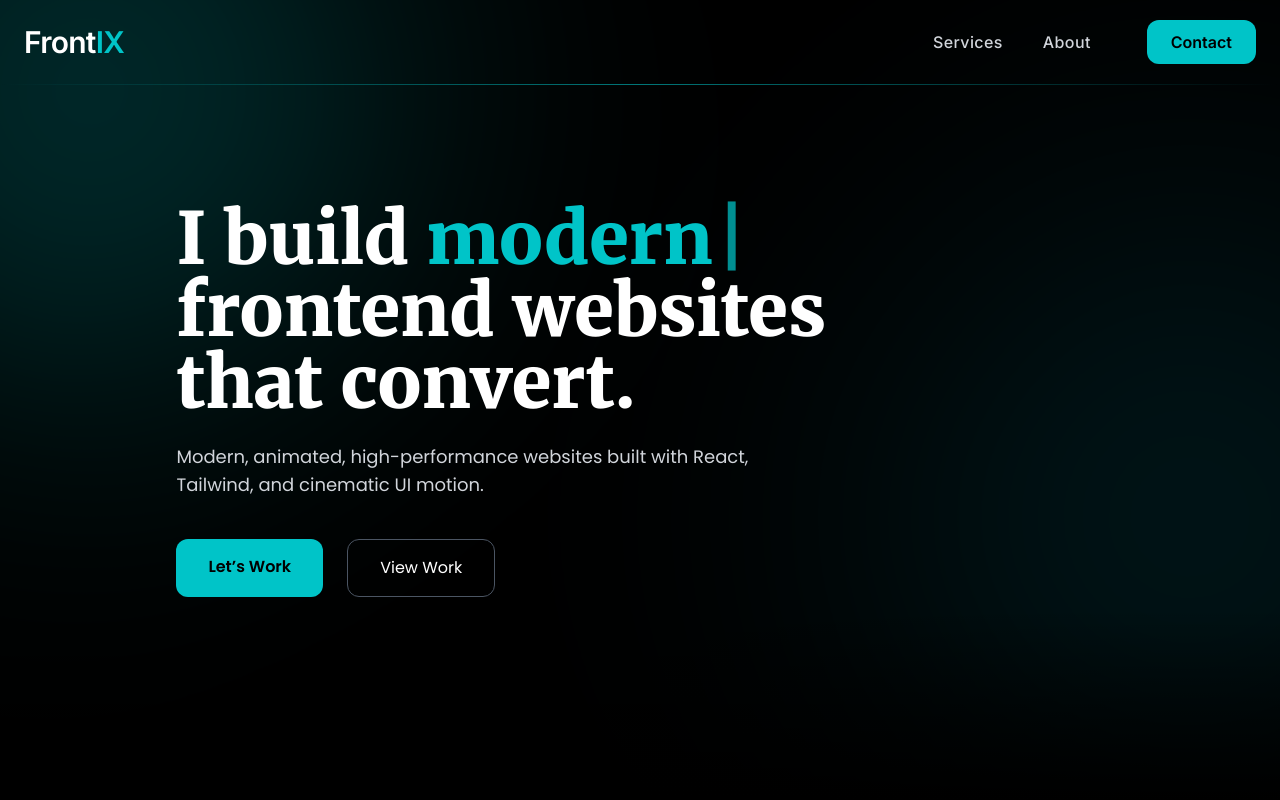
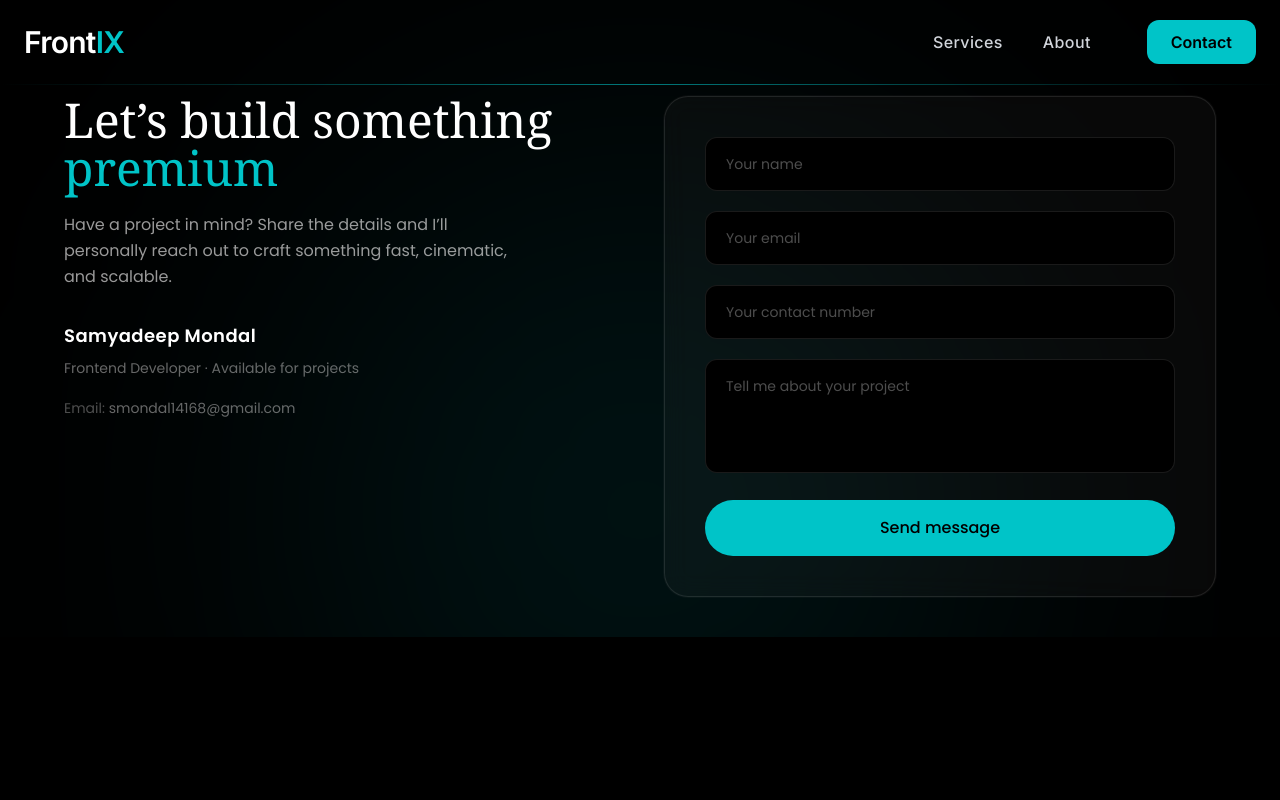
Before and after one commit to hunter789948/frontix-portfolio, a React (Vite) app: page /contact in a window 1280 px wide. Shown: the top 800 px of the page. Built offline with nearby package versions, Linux system fonts and the light colour scheme.

Commit message:
feat: polish contact section and layout

```diff
--- a/package.json
+++ b/package.json
@@ -15,7 +15,8 @@
     "gsap": "^3.14.2",
     "react": "^19.2.0",
     "react-dom": "^19.2.0",
-    "react-icons": "^5.5.0"
+    "react-icons": "^5.5.0",
+    "react-router-dom": "^7.12.0"
   },
   "devDependencies": {
     "@eslint/js": "^9.39.1",
--- a/src/App.jsx
+++ b/src/App.jsx
@@ -1,21 +1,42 @@
+import { BrowserRouter, Routes, Route } from "react-router-dom";
+
 import Navbar from "./components/Navbar";
+import Footer from "./components/Footer";
+
 import Hero from "./sections/Hero";
 import Services from "./components/Services";
 import CaseStudies from "./sections/CaseStudies";
 import CTA from "./sections/CTA";
-import Contact from "./sections/Contact";
-import Footer from "./components/Footer";
+
+import ContactPage from "./pages/ContactPage";
 
 export default function App() {
   return (
+    <BrowserRouter>
       <div className="bg-black text-white">
         <Navbar />
+
+        <Routes>
+          {/* Home page */}
+          <Route
+            path="/"
+            element={
+              <>
                 <Hero />
                 <Services />
                 <CaseStudies />
                 <CTA />
-      <Contact />
+              </>
+            }
+          />
+
+          {/* Contact page */}
+          <Route path="/contact" element={<ContactPage />} />
+        </Routes>
+
+        {/* Footer always visible */}
         <Footer />
       </div>
+    </BrowserRouter>
   );
 }
--- a/src/components/Navbar.jsx
+++ b/src/components/Navbar.jsx
@@ -20,8 +20,6 @@ export default function Navbar() {
       className="relative group text-base font-medium tracking-wide text-gray-300 hover:text-white transition"
     >
       {children}
-
-      {/* Underline only on hover */}
       <span className="absolute left-0 -bottom-1 h-[2px] w-full bg-[#00C4C8] scale-x-0 origin-left transition-transform duration-300 group-hover:scale-x-100" />
     </a>
   );
@@ -43,7 +41,7 @@ export default function Navbar() {
 
           {/* Logo */}
           <a
-            href="#top"
+            href="/"
             className="text-2xl md:text-3xl font-bold tracking-tight text-white"
           >
             Front<span className="text-[#00C4C8]">IX</span>
@@ -51,12 +49,12 @@ export default function Navbar() {
 
           {/* Desktop Links */}
           <div className="hidden md:flex items-center gap-10">
-            <NavLink href="#services">Services</NavLink>
-            <NavLink href="#work">About</NavLink>
+            <NavLink href="/#services">Services</NavLink>
+            <NavLink href="/#work">About</NavLink>
 
-            {/* Contact button */}
+            {/* Contact button → CTA */}
             <a
-              href="#contact"
+              href="/#cta"
               className="ml-4 px-6 py-2.5 rounded-xl bg-[#00C4C8] text-black font-semibold text-base hover:opacity-90 transition"
             >
               Contact
@@ -94,7 +92,7 @@ export default function Navbar() {
             className="fixed inset-0 z-40 bg-black flex flex-col items-center justify-center gap-10 text-4xl font-nav"
           >
             <a
-              href="#services"
+              href="/#services"
               onClick={() => setOpen(false)}
               className="text-white hover:text-[#00C4C8]"
             >
@@ -102,7 +100,7 @@ export default function Navbar() {
             </a>
 
             <a
-              href="#work"
+              href="/#work"
               onClick={() => setOpen(false)}
               className="text-white hover:text-[#00C4C8]"
             >
@@ -110,7 +108,7 @@ export default function Navbar() {
             </a>
 
             <a
-              href="#contact"
+              href="/#cta"
               onClick={() => setOpen(false)}
               className="text-[#00C4C8] font-semibold"
             >
--- /dev/null
+++ b/src/pages/ContactPage.jsx
@@ -0,0 +1,9 @@
+import Contact from "../sections/Contact";
+
+export default function ContactPage() {
+  return (
+    <div className="bg-black min-h-screen text-white">
+      <Contact />
+    </div>
+  );
+}
--- a/src/sections/CTA.jsx
+++ b/src/sections/CTA.jsx
@@ -2,7 +2,10 @@ import { motion } from "framer-motion";
 
 export default function CTA() {
   return (
-    <section className="bg-black px-6 py-32">
+    <section
+      id="cta"
+      className="bg-black px-6 py-32 scroll-mt-32"
+    >
       <div className="max-w-6xl mx-auto text-center">
 
         <motion.h2
@@ -26,7 +29,7 @@ export default function CTA() {
         </motion.p>
 
         <motion.a
-          href="#contact"
+          href="/contact"
           initial={{ opacity: 0 }}
           whileInView={{ opacity: 1 }}
           transition={{ delay: 0.4, duration: 0.6 }}
--- a/src/sections/Contact.jsx
+++ b/src/sections/Contact.jsx
@@ -6,17 +6,17 @@ const containerVariants = {
   hidden: {},
   show: {
     transition: {
-      staggerChildren: 0.15,
+      staggerChildren: 0.12,
     },
   },
 };
 
 const reveal = {
-  hidden: { opacity: 0, y: 40 },
+  hidden: { opacity: 0, y: 30 },
   show: {
     opacity: 1,
     y: 0,
-    transition: { duration: 0.8, ease: "easeOut" },
+    transition: { duration: 0.7, ease: "easeOut" },
   },
 };
 
@@ -28,13 +28,13 @@ export default function Contact() {
     e.preventDefault();
     setStatus("sending");
 
-    emailjs.sendForm(
-  import.meta.env.VITE_EMAILJS_SERVICE,
-  import.meta.env.VITE_EMAILJS_TEMPLATE,
-  formRef.current,
-  import.meta.env.VITE_EMAILJS_PUBLIC
-)
-
+    emailjs
+      .sendForm(
+        import.meta.env.VITE_EMAILJS_SERVICE,
+        import.meta.env.VITE_EMAILJS_TEMPLATE,
+        formRef.current,
+        import.meta.env.VITE_EMAILJS_PUBLIC
+      )
       .then(
         () => {
           setStatus("success");
@@ -49,30 +49,30 @@ export default function Contact() {
   return (
     <section
       id="contact"
-      className="relative py-32 px-6 bg-black overflow-hidden"
+      className="relative pt-24 pb-10 px-6 bg-black overflow-hidden scroll-mt-28"
     >
-      {/* Soft ambient background */}
+      {/* Ambient glow */}
       <div className="pointer-events-none absolute inset-0">
-        <div className="absolute top-40 left-1/2 -translate-x-1/2 w-[900px] h-[900px] rounded-full bg-[#00C4C8]/10 blur-[200px]" />
+        <div className="absolute top-40 left-1/2 -translate-x-1/2 w-[700px] h-[700px] rounded-full bg-[#00C4C8]/10 blur-[160px]" />
       </div>
 
       <motion.div
         variants={containerVariants}
         initial="hidden"
         whileInView="show"
-        viewport={{ once: true, margin: "-120px" }}
-        className="relative z-10 max-w-6xl mx-auto grid md:grid-cols-2 gap-20 items-start"
+        viewport={{ once: true, margin: "-80px" }}
+        className="relative z-10 max-w-6xl mx-auto grid md:grid-cols-2 gap-12 items-start"
       >
         {/* LEFT CONTENT */}
         <motion.div variants={reveal}>
-          <h2 className="text-4xl md:text-5xl font-serif text-white leading-tight mb-6">
+          <h2 className="text-4xl md:text-5xl font-serif text-white leading-tight mb-5">
             Let’s build something{" "}
             <span className="text-[#00C4C8]">premium</span>
           </h2>
 
           <p className="text-white/60 max-w-md leading-relaxed mb-8">
-            Have a project in mind? Share the details and I’ll personally reach out
-            to discuss how we can craft something fast, cinematic, and scalable.
+            Have a project in mind? Share the details and I’ll personally reach
+            out to craft something fast, cinematic, and scalable.
           </p>
 
           <div className="text-sm text-white/40 space-y-2">
@@ -98,13 +98,9 @@ export default function Contact() {
         {/* FORM CARD */}
         <motion.div
           variants={reveal}
-          className="bg-white/[0.02] border border-white/10 rounded-3xl p-10 backdrop-blur-sm"
+          className="bg-white/[0.03] border border-white/10 rounded-3xl p-8 md:p-10 backdrop-blur-md shadow-[0_0_0_1px_rgba(255,255,255,0.03)]"
         >
-          <form
-            ref={formRef}
-            onSubmit={sendEmail}
-            className="space-y-6"
-          >
+          <form ref={formRef} onSubmit={sendEmail} className="space-y-5">
             <input
               type="text"
               name="name"
@@ -130,7 +126,7 @@ export default function Contact() {
             />
 
             <textarea
-              rows="5"
+              rows="4"
               name="message"
               placeholder="Tell me about your project"
               required
@@ -139,10 +135,10 @@ export default function Contact() {
 
             <motion.button
               whileHover={{ y: -1 }}
-              whileTap={{ scale: 0.98 }}
-              transition={{ duration: 0.2 }}
+              whileTap={{ scale: 0.97 }}
+              transition={{ duration: 0.15 }}
               type="submit"
-              className="w-full mt-4 py-4 rounded-full border border-white/20 text-white hover:border-white/40 transition"
+              className="w-full mt-2 py-4 rounded-full bg-[#00C4C8] text-black font-medium hover:opacity-90 transition"
             >
               {status === "sending"
                 ? "Sending..."
@@ -155,9 +151,6 @@ export default function Contact() {
           </form>
         </motion.div>
       </motion.div>
-
-      {/* Top fade */}
-      <div className="pointer-events-none absolute top-0 left-0 w-full h-40 bg-gradient-to-t from-transparent to-black" />
     </section>
   );
 }
```
Also changed, not shown: 1 other file (tests, documents, lock files or other folders). Lines whose indentation alone changed are shown as unchanged.
